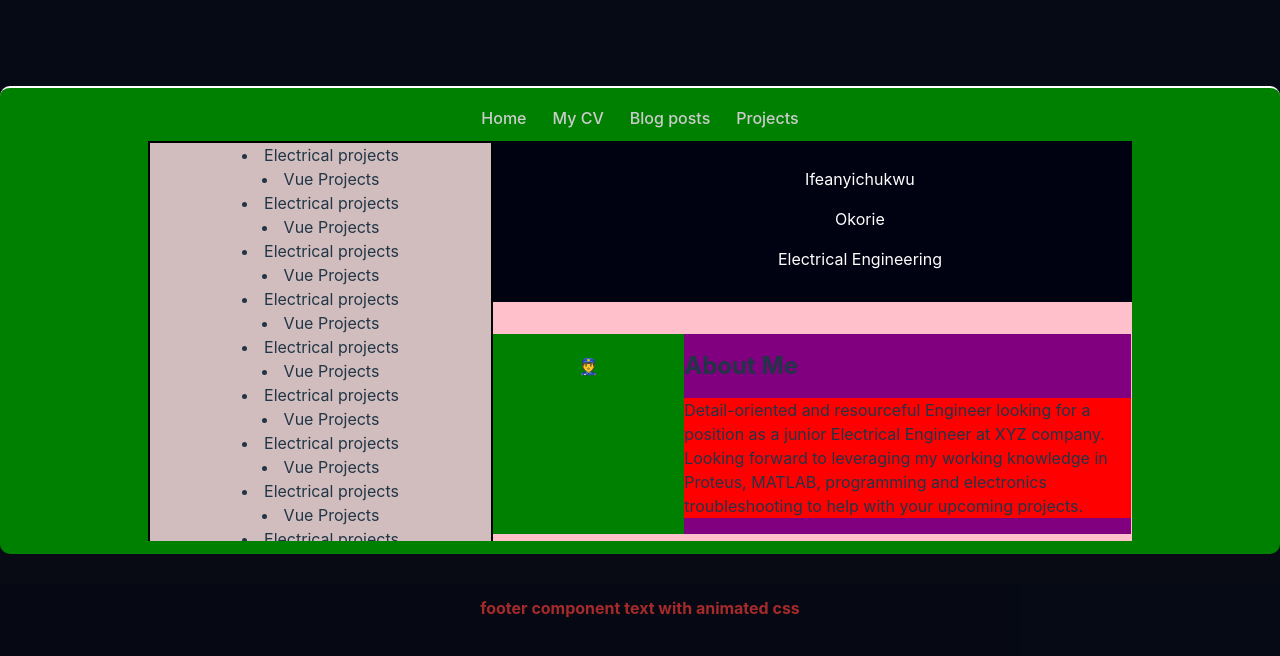
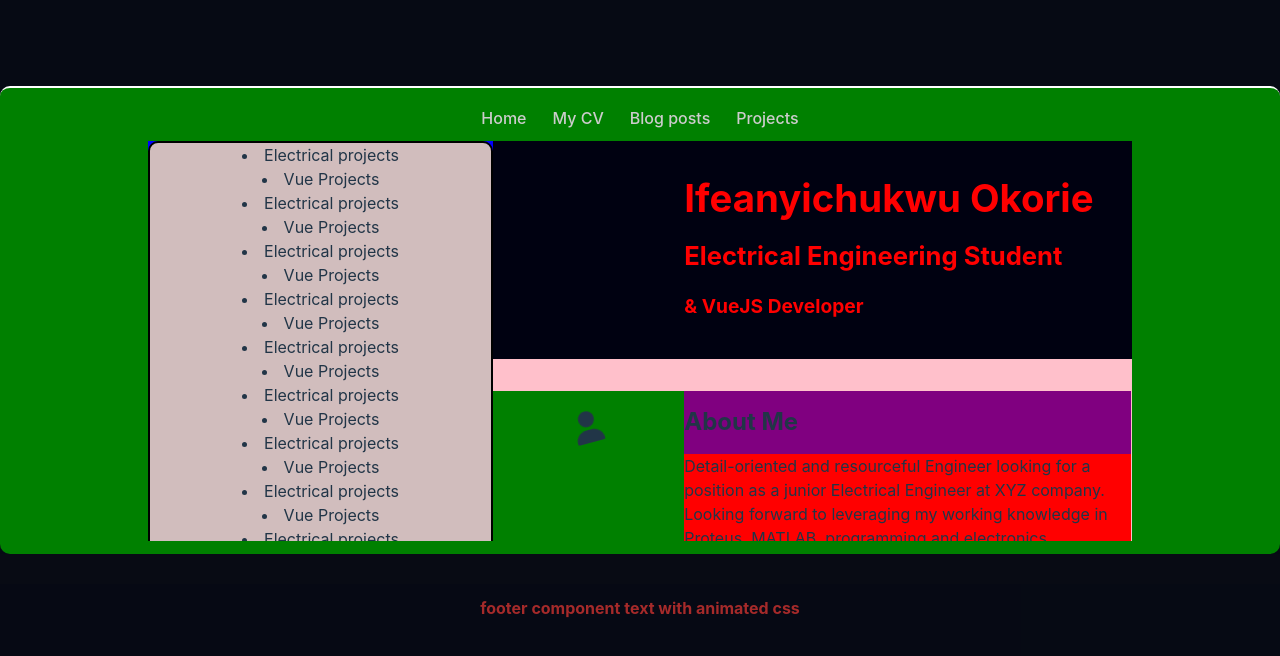
Before and after one commit to OkorieIfeanyichukwu/okorie-ifeanyi-resume, a Vue app: page /myCV in a window 1280 px wide. Shown: the top 656 px of the page. Built offline with nearby package versions, Linux system fonts and the light colour scheme.

Commit message:
adding font awesome icons

```diff
--- a/package.json
+++ b/package.json
@@ -9,6 +9,11 @@
     "preview": "vite preview"
   },
   "dependencies": {
+    "@fortawesome/fontawesome-svg-core": "^6.2.1",
+    "@fortawesome/free-brands-svg-icons": "^6.2.1",
+    "@fortawesome/free-regular-svg-icons": "^6.2.1",
+    "@fortawesome/free-solid-svg-icons": "^6.2.1",
+    "@fortawesome/vue-fontawesome": "^3.0.3",
     "vue": "^3.2.45",
     "vue-router": "^4.1.6"
   },
--- a/src/main.js
+++ b/src/main.js
@@ -1,8 +1,46 @@
 import { createApp } from 'vue'
 import './style.css'
 import App from './App.vue'
+
+/* use router */
 import router from './router'
+
+/* import the fontawesome core */
+import { library } from '@fortawesome/fontawesome-svg-core'
+
+/* import font awesome icon component */
+import { FontAwesomeIcon } from '@fortawesome/vue-fontawesome'
+
+/* import specific icons */
+import { faUserSecret } from '@fortawesome/free-solid-svg-icons'
+/* add icons to the library */
+library.add(faUserSecret)
+
+
+/* import specific icons */
+import { faUser } from '@fortawesome/free-solid-svg-icons'
+/* add icons to the library */
+library.add(faUser)
+
+/* import specific icons */
+import { faUserTie } from '@fortawesome/free-solid-svg-icons'
+/* add icons to the library */
+library.add(faUserTie)
+
+/* import specific icons */
+import { faPersonChalkboard } from '@fortawesome/free-solid-svg-icons'
+/* add icons to the library */
+library.add(faPersonChalkboard)
+
+/* import specific icons */
+import { faGraduationCap } from '@fortawesome/free-solid-svg-icons'
+/* add icons to the library */
+library.add(faGraduationCap)
+
+
+
 
 createApp(App)
     .use(router)
+    .component('font-awesome-icon', FontAwesomeIcon)
     .mount('#app')
--- a/src/views/myCV.vue
+++ b/src/views/myCV.vue
@@ -23,14 +23,15 @@
       </div>
       <div id="gridRight">
         <div id="right-column">
-            <p>Ifeanyichukwu</p>
-            <p>Okorie</p>
-            <p>Electrical Engineering</p>
+            <h1 id="name">Ifeanyichukwu Okorie</h1>
+            <h3 id="course">Electrical Engineering Student</h3>
+            <h4 id="side">& VueJS Developer</h4>
         </div>
         <div id="right-column2">
             <article class="container2">
                 <section class="iconsndate">
-                    <i class="icons">&#128110;</i>
+                    <!-- Add the style and icon you want using the String format -->
+                    <font-awesome-icon icon="fa-solid fa-user " size="2x" class="icons" shake />
                 </section>
                 <section class="describe">
                     <h2>About Me</h2>
@@ -44,7 +45,8 @@
             </article>
             <article class="container2">
                 <section class="iconsndate">
-                    <i class="icons">&#128110;</i>
+                     <!-- Add the style and icon you want using the String format -->
+                    <font-awesome-icon icon="fa-solid fa-user-tie" size="2x" flip class="icons" />
                     <h3>2019-present</h3>
                 </section>
                 <section class="describe">
@@ -64,7 +66,8 @@
             </article>
             <article class="container2">
                 <section class="iconsndate">
-                    <i class="icons">&#128110;</i>
+                    <!-- Add the style and icon you want using the Array format -->
+                    <font-awesome-icon :icon="['fas', 'graduation-cap']" size="2x" bounce class="icons" />
                     <h3>2016-present</h3>
                 </section>
                 <section class="describe">
@@ -78,7 +81,8 @@
             </article>
             <article class="container2">
                 <section class="iconsndate">
-                    <i class="icons">&#128110;</i>
+                    <!-- Add the style and icon you want using the String format -->
+                    <font-awesome-icon icon="fa-solid fa-person-chalkboard" beat size="2x" class="icons" />
                     <h3>10/09/2019-24/09/2019</h3>
                 </section>
                 <section class="describe">
@@ -146,10 +150,12 @@ export default {
 #gridLeft{
 border:2px solid black;
 background-color: rgb(209, 189, 189);
+border-radius:10px;
 
 }
 #gridRight{
   background-color: #bbb;
+  border-radius:20px;
 }
 
 
@@ -157,12 +163,24 @@ background-color: rgb(209, 189, 189);
 
 #right-column{
         background:#000111;
-        padding:10px 0px 15px 15%;
+        padding:10px 0px 15px 30%;
     }
-#right-column p{
-        color:#ffffff;
-        font-weight:500npm run servepx;
-    }
+
+#right-column h1{
+    color:red;
+    font-size: 3vw;
+    text-align:left;
+}
+#right-column h3{
+    color:red;
+    font-size: 2vw;
+    text-align:left;
+}
+#right-column h4{
+    color:red;
+    text-align:left;
+    font-size: 1.5vw;
+}
 .container2{
         display:inline-flex;
         background: pink;
@@ -187,6 +205,7 @@ background-color: rgb(209, 189, 189);
     position:relative;
     top:20px;
 }
+
 
 @media only screen and (max-width:800px){
   #resumeBody{
```
Also changed, not shown: 1 other file (tests, documents, lock files or other folders).
